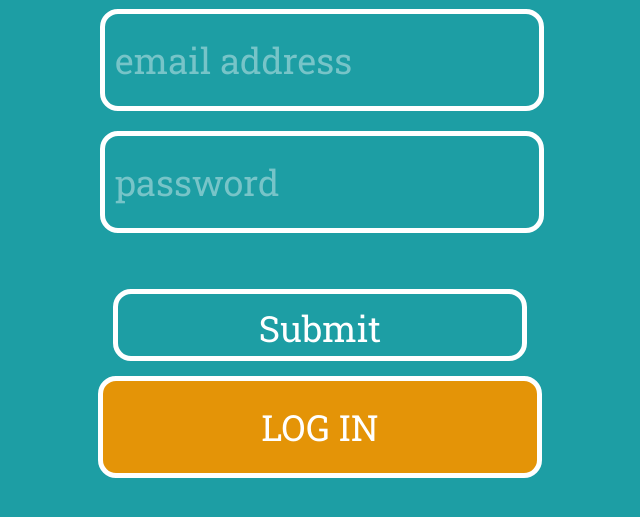
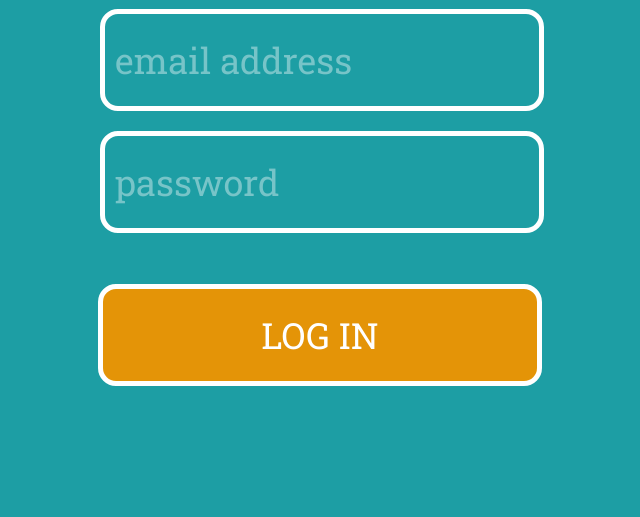
Before and after one commit to hkgumbs/rackit.clothing, a PHP site: page /login.html in a window 1280 px wide. Shown: the part 97-614 px from the top of the page, without its empty margins (320-960 px from the left). Run offline with PHP 8.4, Linux system fonts and the light colour scheme.

Commit message:
fixed login button

```diff
--- a/login.html
+++ b/login.html
@@ -42,7 +42,7 @@
 					<div class="button_container">
 						<input type="submit" class="button_submit">
 						</input>
-						<a class="login">Log in</a>
+						<a class="login" href="#">Log in</a>
 					</div>
 				</form>
 			</div>
--- a/style/style.css
+++ b/style/style.css
@@ -58,6 +58,9 @@ a {
 	background-color: #0FBA8E;
 }
 
+.button_submit {
+	display: none;
+}
 
 /*************************
 		HEADERS
```
